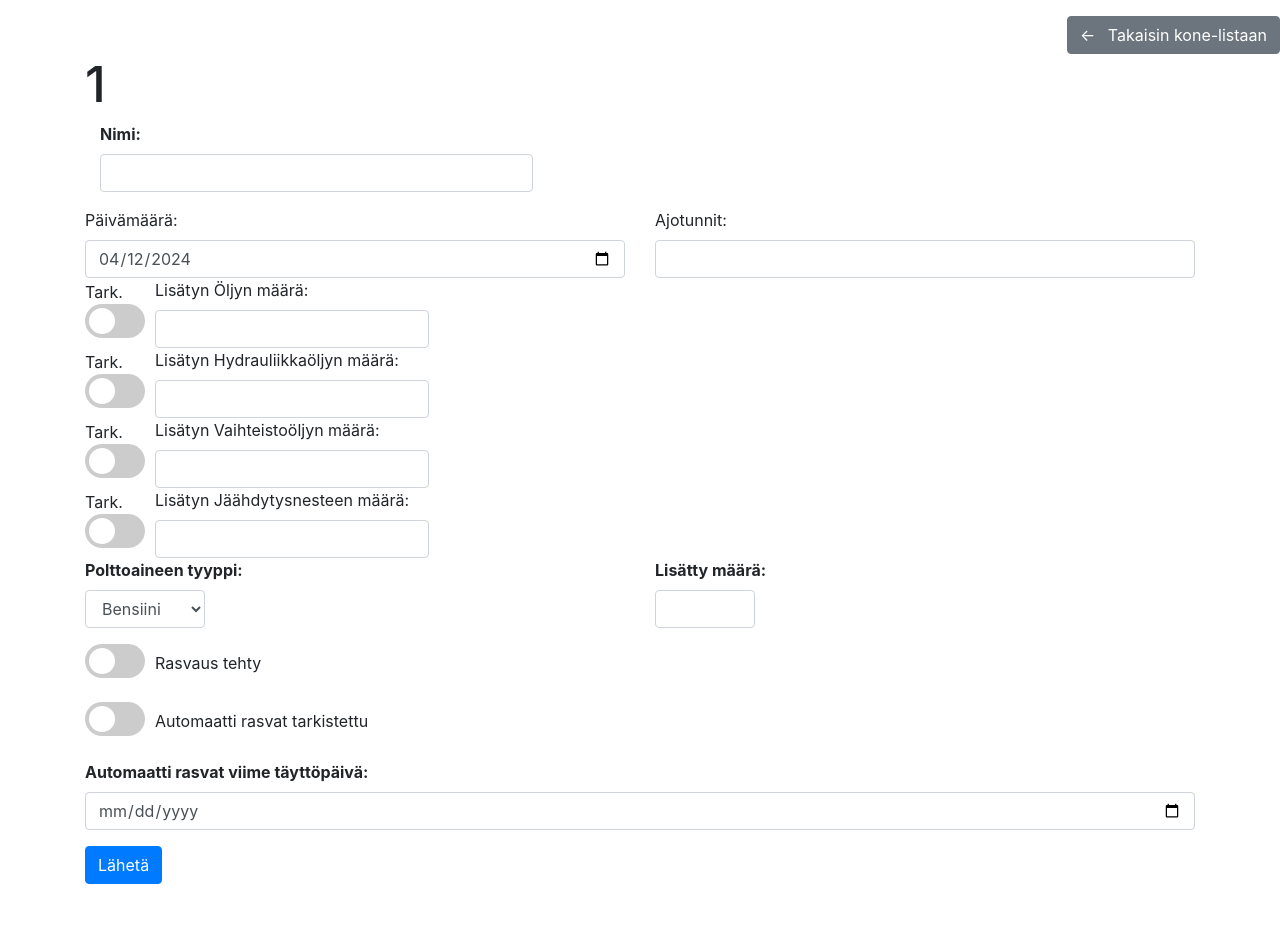
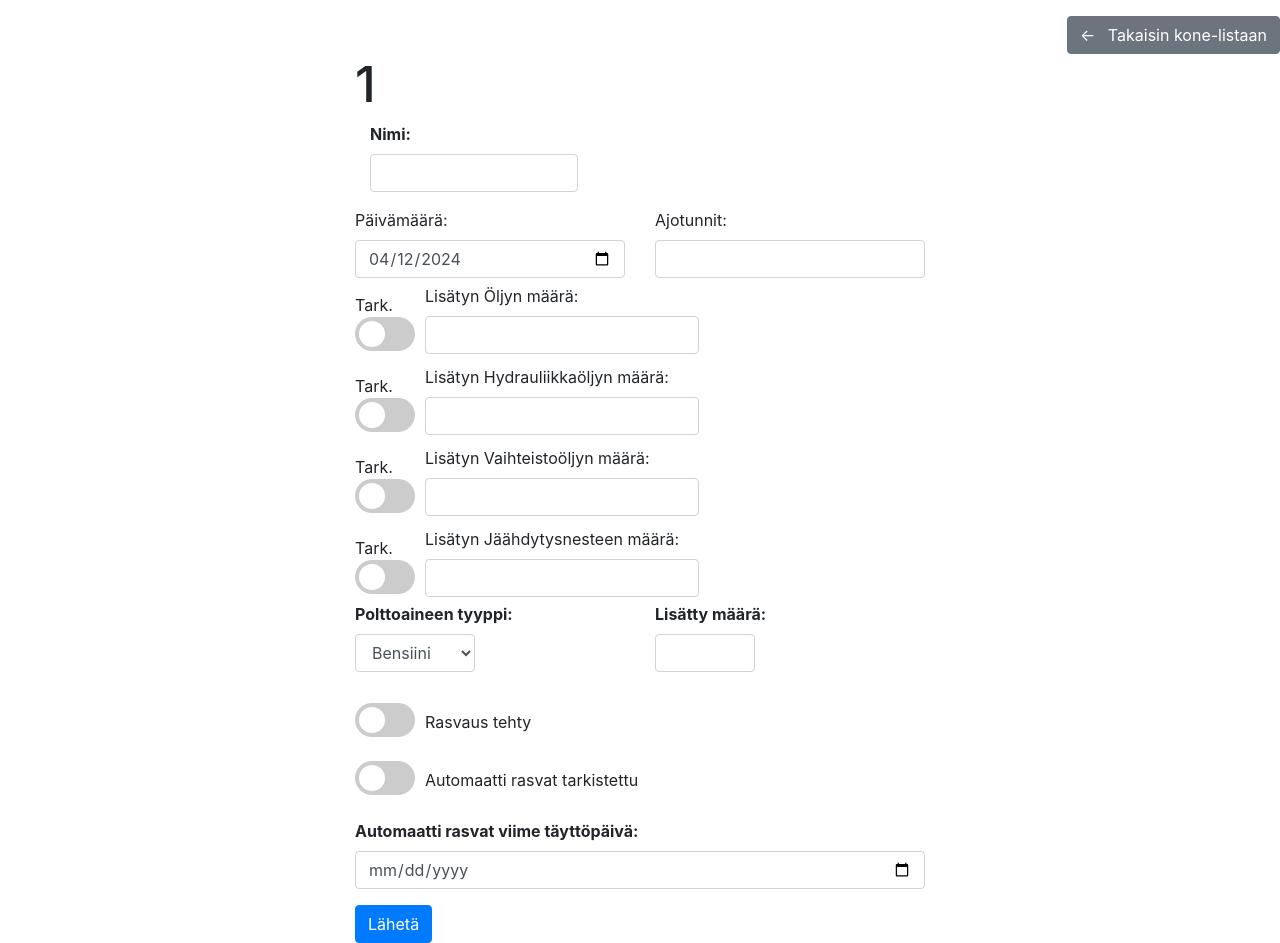
Before and after one commit to Team-OperativeDiary/Equipment-Usage-Diary, a Flask app: page /1/1 in a window 1280 px wide. Before the commit the page ends 884 px from the top, so only its background shows below. Run offline with Flask 3, Linux system fonts and the light colour scheme; some libraries are stand-ins or nearby versions.

Commit message:
Update styles_form.css

```diff
--- a/app/static/styles_form.css
+++ b/app/static/styles_form.css
@@ -4,6 +4,11 @@ body{
 
 .form-group label {
     font-weight: bold;
+}
+
+.container {
+    max-width: 600px;
+    margin: auto;
 }
 
 .form-group input[type="checkbox"] {
@@ -21,6 +26,8 @@ body{
 .form-group .form-check-label {
     font-weight: normal;
 }
+
+
 
 .machine-name {
     white-space: nowrap;
@@ -75,6 +82,12 @@ body{
 .toggle-container {
     display: flex;
     align-items: center;
+    margin-top: 15px;
+}
+
+.toggle-containers {
+    display: flex;
+    align-items: center;
 }
 .toggle-text {
     margin-left: 10px;
```
